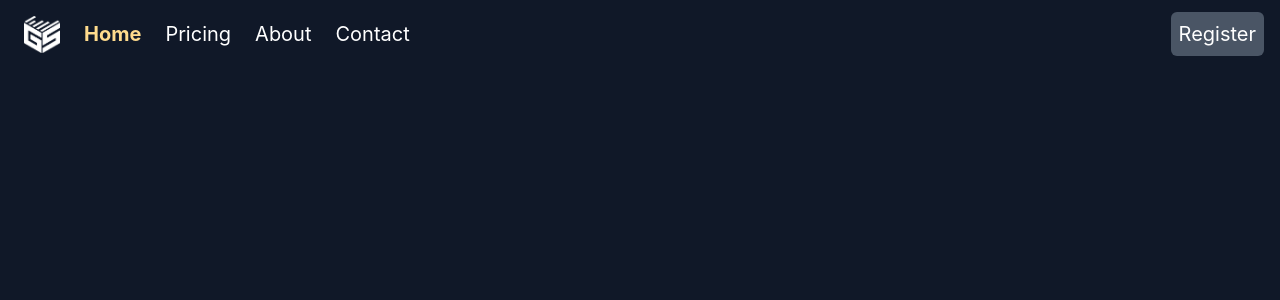
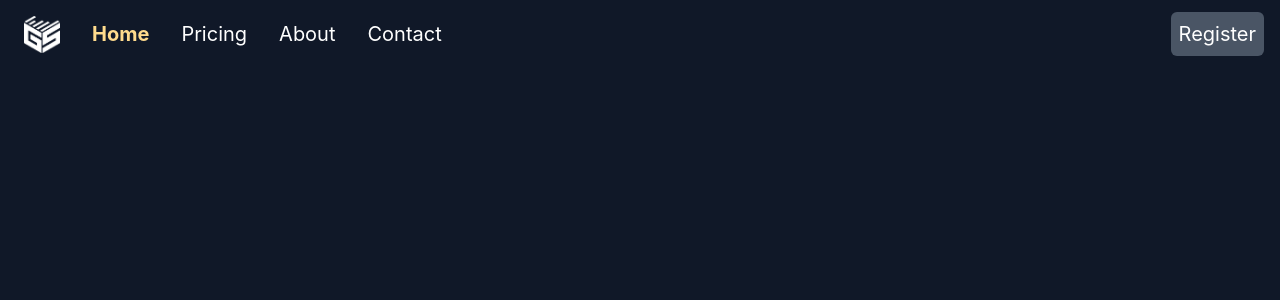
Before and after one commit to fareskebeh/goldstreet, a React (Vite) app in the folder FRONTEND/: page /home in a window 1280 px wide. Shown: the top 300 px of the page. Built offline with nearby package versions, Linux system fonts and the light colour scheme.

Commit message:
Styled the Nav component

```diff
--- a/FRONTEND/src/components/Nav.jsx
+++ b/FRONTEND/src/components/Nav.jsx
@@ -7,7 +7,7 @@ const location = useLocation()
 
   return (
     <nav className="px-4 p-2 text-xl text-white flex items-center justify-between  bg-gray-900">
-        <div className="flex gap-2 items-center *:p-2 *:rounded-md *:transition-all *:duration-100 *:hover:bg-gray-800">
+        <div className="flex gap-4 items-center *:p-2 *:rounded-md *:transition-all *:duration-100 *:hover:bg-gray-800">
             <img className="w-13" src={GSIcon} alt="" />
             <Link className={`${location.pathname === "/home" && "text-[#ffdb8d] font-bold"}`} to="/home">Home</Link>
             <Link className={`${location.pathname === "/pricing" && "text-[#ffdb8d] font-bold"}`} to="/pricing">Pricing</Link>
```
